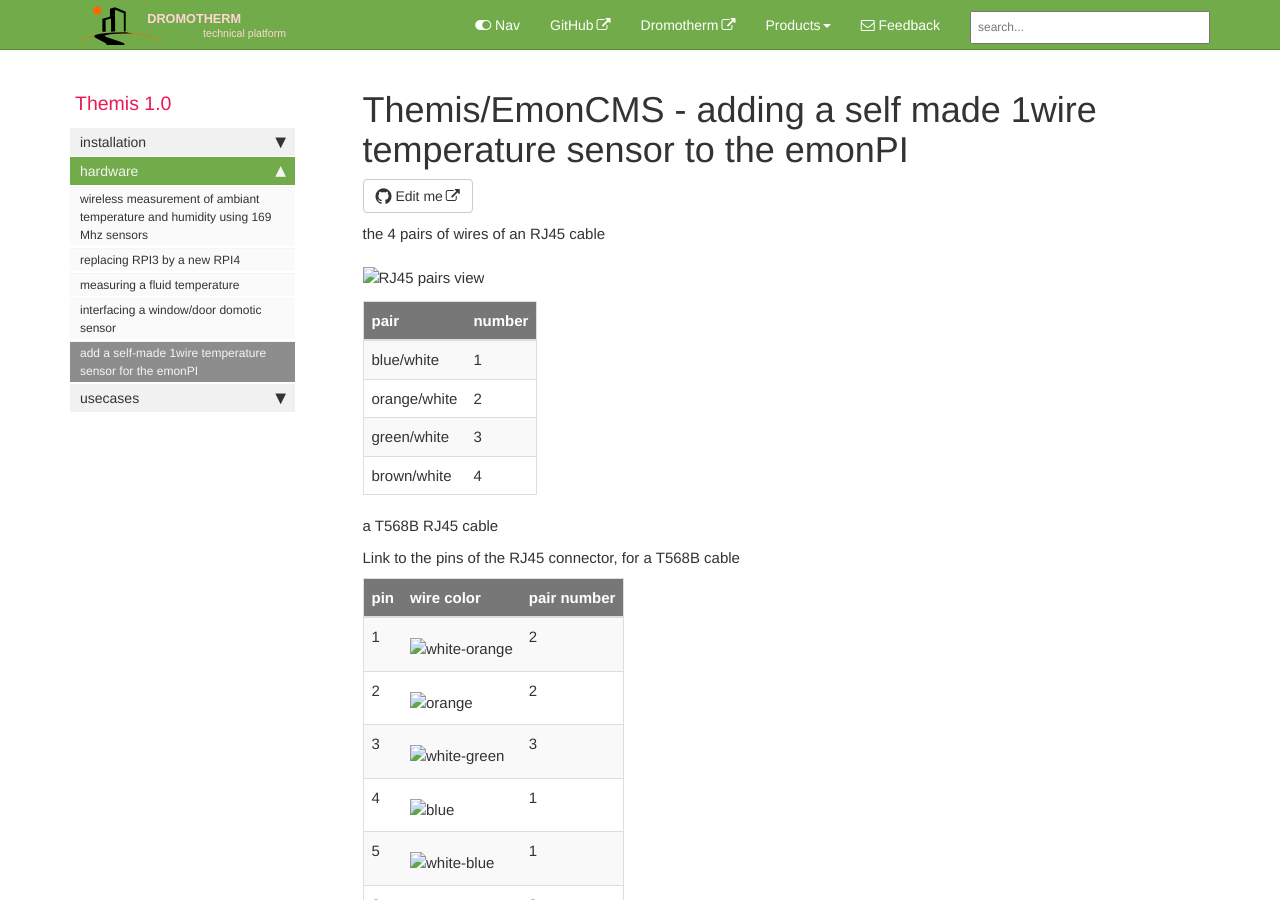
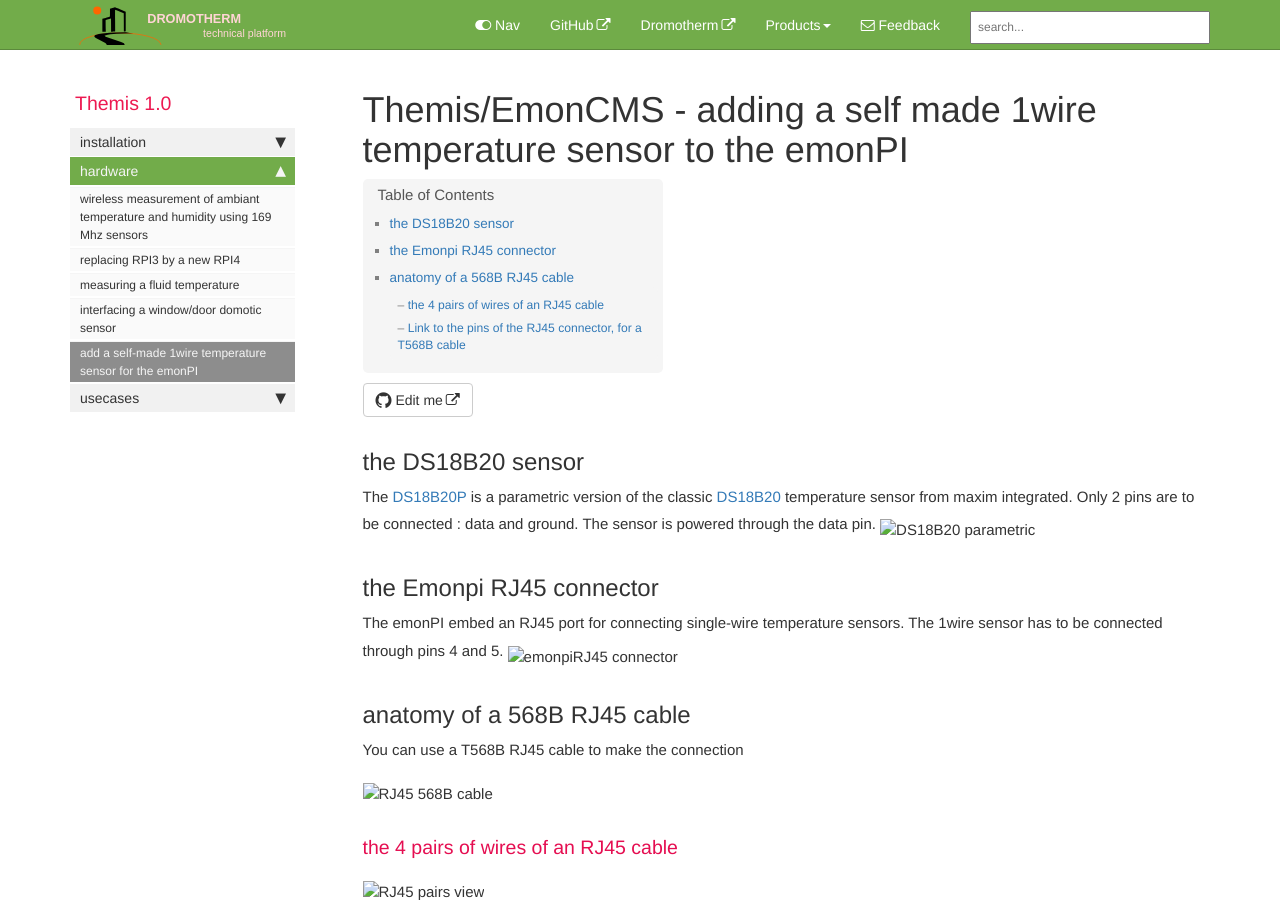
Before and after one commit to dromotherm/documentation, a Jekyll site: the page built from pages/themis/add1wire/1wire.md, in a window 1280 px wide and 900 px high. Built offline with Jekyll 4.4.1, drawn with Linux system fonts in a browser that asks for light colours; comment, search, counter and statistics services are not loaded.

Commit message:
Update 1wire.md

```diff
--- a/pages/themis/add1wire/1wire.md
+++ b/pages/themis/add1wire/1wire.md
@@ -4,7 +4,21 @@
 permalink: 1wire.html
 ---
 
-the 4 pairs of wires of an RJ45 cable
+## the DS18B20 sensor
+The [DS18B20P](DS18B20-PAR.pdf) is a parametric version of the classic [DS18B20](DS18B20.pdf) temperature sensor from maxim integrated. Only 2 pins are to be connected : data and ground. The sensor is powered through the data pin.
+![DS18B20 parametric](DS18B20P.jpg)
+
+## the Emonpi RJ45 connector
+The emonPI embed an RJ45 port for connecting single-wire temperature sensors.
+The 1wire sensor has to be connected through pins 4 and 5.
+![emonpiRJ45 connector](emonpiRJ45connector.jpg)
+
+## anatomy of a 568B RJ45 cable
+You can use a T568B RJ45 cable to make the connection
+
+![RJ45 568B cable](568B.jpg)
+
+### the 4 pairs of wires of an RJ45 cable
 
 ![RJ45 pairs view](ethernet_Pairs.jpg)
 
```
Also changed, not shown: other parts of pages/themis/add1wire/1wire.md (+1 -4 lines).
